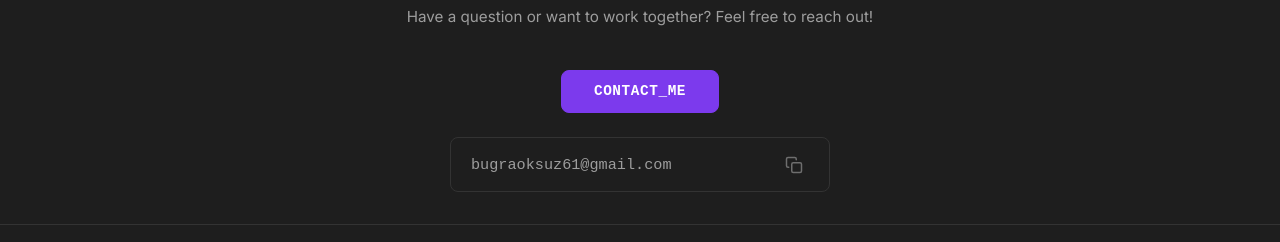
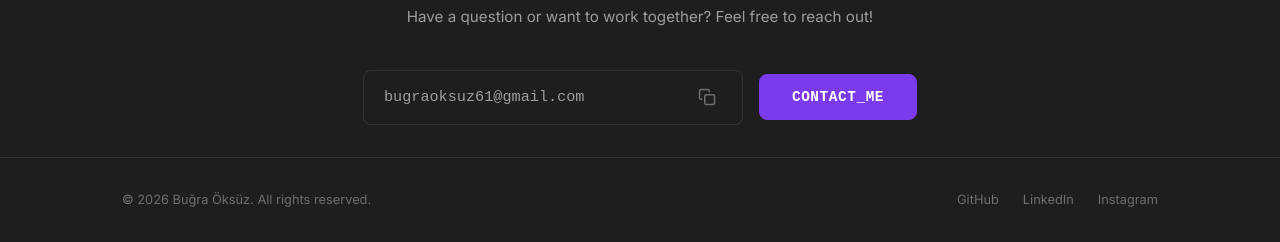
Before and after one commit to HighRadiation/web-site-portfolio, a Next.js app: page / in a window 1280 px wide. Shown: the part 2084-2326 px from the top of the page. Built offline with nearby package versions, Linux system fonts and the light colour scheme; no server answers; the database is empty.

Commit message:
style: align contact button and email bar side-by-side

```diff
--- a/src/components/sections/Contact.tsx
+++ b/src/components/sections/Contact.tsx
@@ -28,25 +28,14 @@ export const ContactSection = (): React.JSX.Element => {
         <div
           style={{
             display: 'flex',
-            flexDirection: 'column',
             alignItems: 'center',
-            gap: '1.5rem',
+            justifyContent: 'center',
+            gap: '1rem',
             marginTop: '2.5rem',
+            flexWrap: 'wrap',
           }}
         >
-          <button
-            onClick={() => setIsModalOpen(true)}
-            className="btn btn-primary"
-            style={{
-              padding: '0.8rem 2rem',
-              fontSize: '0.9rem',
-              borderRadius: '8px',
-            }}
-          >
-            CONTACT_ME
-          </button>
-
-          <div className="email-bar">
+          <div className="email-bar" style={{ margin: 0 }}>
             <span className="email-bar-text">{EMAIL}</span>
             <button
               className="email-bar-copy"
@@ -84,6 +73,21 @@ export const ContactSection = (): React.JSX.Element => {
               )}
             </button>
           </div>
+
+          <button
+            onClick={() => setIsModalOpen(true)}
+            className="btn btn-primary"
+            style={{
+              padding: '0.75rem 2rem',
+              fontSize: '0.9rem',
+              borderRadius: '8px',
+              height: '46px', // Explicit height to match email bar exactly
+              display: 'flex',
+              alignItems: 'center',
+            }}
+          >
+            CONTACT_ME
+          </button>
         </div>
       </div>
 
```
Also changed, not shown: documents/2026-04-29_12-31-18.md (added, +14 -0 lines).
